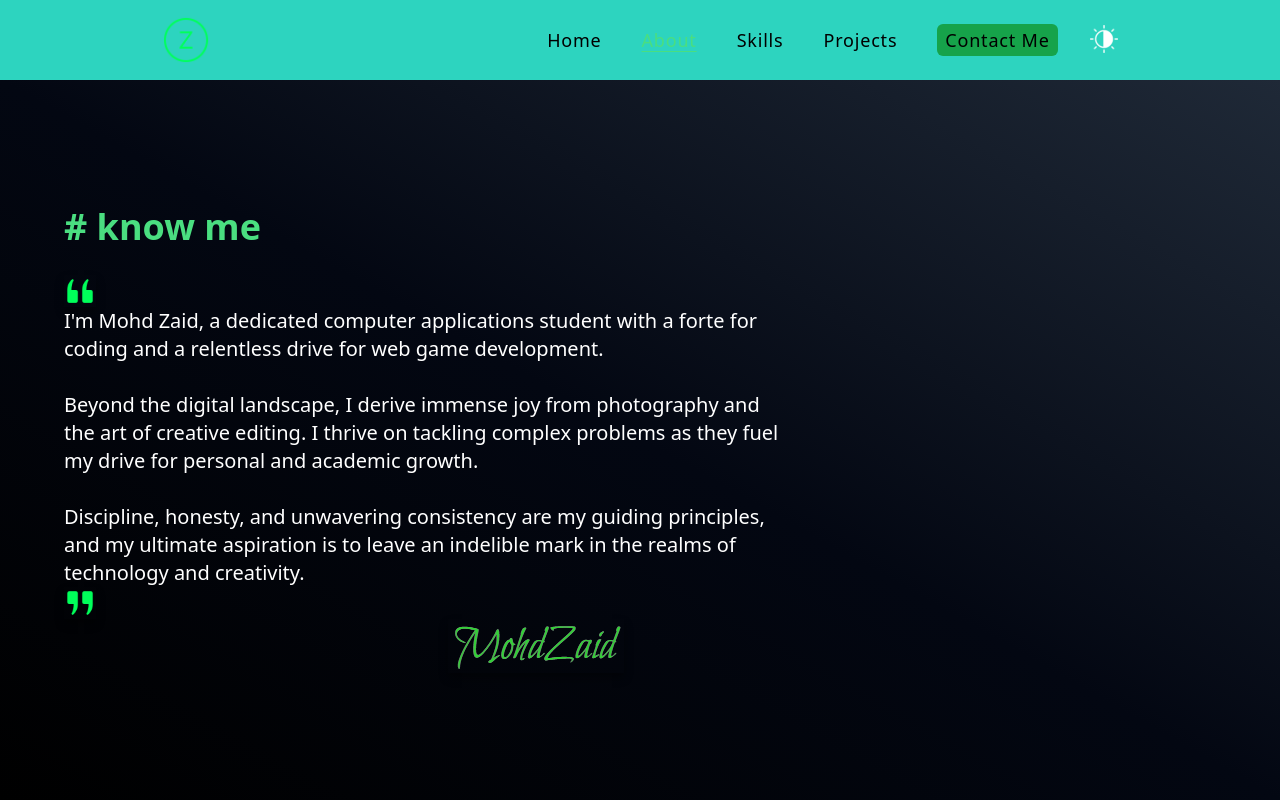
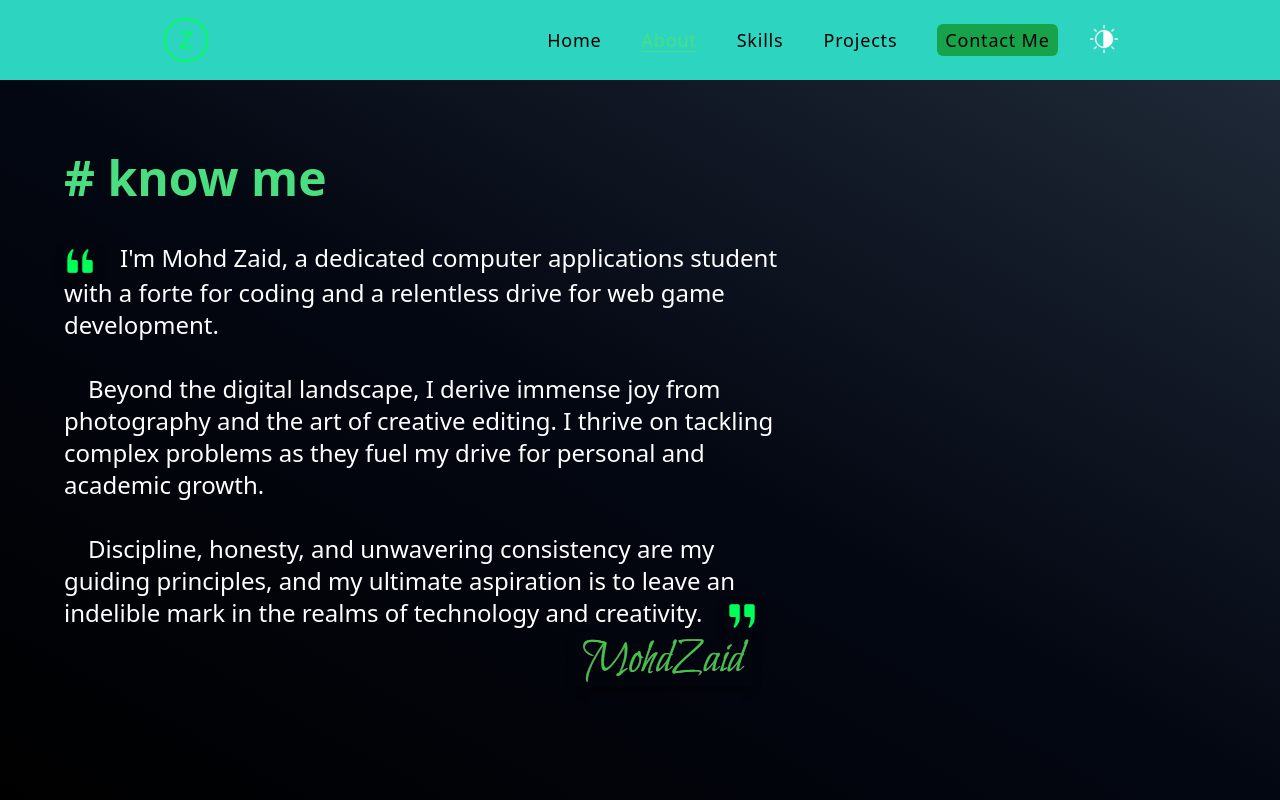
Before and after one commit to MohdZaid259/Portfolio, a React (Vite) app: page /about in a window 1280 px wide. Built offline with nearby package versions, Linux system fonts and the light colour scheme.

Commit message:
fixes skills

```diff
--- a/src/components/About.jsx
+++ b/src/components/About.jsx
@@ -12,16 +12,19 @@ export default function About() {
   return (
     <div className='flex h-full gap-7 justify-center bg-gradient-to-tr from-black  via-gray-950 to-gray-800 text-white'>
       <div className='flex flex-col pl-16 justify-center items-start '>
-        <h1 className='text-4xl mb-7 font-bold text-green-400'># know me</h1>
-        <p className='w-2/3 pr-20 text-xl'>
-          <img className='w-8' src={qopen} style={style} alt=""/>
-          I'm Mohd Zaid, a dedicated computer applications student with a forte for coding and a relentless drive for web game development.<br/><br/>
-          Beyond the digital landscape, I derive immense joy from photography and the art of creative editing. I thrive on tackling complex problems as they fuel my drive for personal and academic growth. <br/><br/>
-          Discipline, honesty, and unwavering consistency are my guiding principles, and my ultimate aspiration is to leave an indelible mark in the realms of technology and creativity.
-          <img className='w-8' src={qclose} style={style} alt=""/>
+        <h1 className='text-5xl -mt-10 mb-10 font-bold text-green-400'># know me</h1>
+        <p className='w-2/3 pr-20 text-2xl'>
+          <img className='inline w-8' src={qopen} style={style} alt=""/>
+          <p className='inline ml-6'>I'm Mohd Zaid, a dedicated computer applications student with a forte for coding and a relentless drive for web game development.<br/><br/></p>
+          <p className='inline ml-6'>
+          Beyond the digital landscape, I derive immense joy from photography and the art of creative editing. I thrive on tackling complex problems as they fuel my drive for personal and academic growth. <br/><br/></p>
+          <p className='inline ml-6 mr-6'>
+          Discipline, honesty, and unwavering consistency are my guiding principles, and my ultimate aspiration is to leave an indelible mark in the realms of technology and creativity.</p>
+          <img className='inline w-8' src={qclose} style={style} alt=""/>
         </p>
-        <img className='ml-96' src={signatureop} style={style} alt=""/>
+        <img className='ml-32rem' src={signatureop} style={style} alt=""/>
       </div>
     </div>
   )
 }
+// or use arbitrary value: ml-[32rem]
--- a/src/components/Contact.jsx
+++ b/src/components/Contact.jsx
@@ -32,14 +32,14 @@ function Contact() {
             <Link to="" target='_blank'><img className='invert w-7 my-2 hover:bg-pink-500 p-1 rounded' src={paperplane} alt="" /></Link>
         </div>
       </div>
-      <div className="flex flex-col border-2 border-green-40 w-2/5 h-4/5 bg-gray-900 rounded-lg p-5">
-        <h2 className='text-3xl mb-7'>Send us a message</h2>
-        <form onSubmit={handleSubmit} className='flex flex-col gap-4 ' action="">
+      <div className="flex flex-col border-2 border-green-40 w-2/6 h-2/3 bg-gray-900 rounded-lg p-5">
+        <h2 className='text-3xl mb-4'>Send us a message</h2>
+        <form onSubmit={handleSubmit} className='flex flex-col gap-2 ' action="">
             <input className='bg-gray-950 p-1 px-2 text-lg rounded-sm' type="text" placeholder="Full name*"/>
             <input className='bg-gray-950 p-1 px-2 text-lg rounded-sm' type="text" placeholder="Email address*"/>
             <input className='bg-gray-950 p-1 px-2 text-lg rounded-sm' type="text" placeholder="Subject"/>
             <textarea className='bg-gray-950 p-1 px-2 text-lg rounded-sm' name="" id="" cols="20" rows="5" placeholder="Message"/>
-            <button type='submit' className='bg-green-600 hover:bg-green-700 p-2 rounded-lg text-xl'>Send Message</button>
+            <button type='submit' className='bg-green-600 hover:bg-green-700 mt-3 p-2 rounded-lg text-xl'>Send Message</button>
         </form>
       </div>
   </div>
--- a/src/components/Navbar.jsx
+++ b/src/components/Navbar.jsx
@@ -52,8 +52,8 @@ export default function Header() {
                   : "opacity-0 sm:opacity-100 -translate-y-[140%] sm:translate-y-0"
               } flex flex-col sm:flex-row items-end sm:items-center gap-3 sm:gap-4 sm:text-lg transition-all duration-150 ease-in-out`}
             >
-            {navItems.map((item)=>(
-              <NavLink className={({isActive})=>`${isActive?'text-green-400 underline':''} mx-3 hover:underline underline-offset-4`} to={item.slug}>{item.name}</NavLink>
+            {navItems.map((item,id)=>(
+              <NavLink key={id} className={({isActive})=>`${isActive?'text-green-400 underline':''} mx-3 hover:underline underline-offset-4`} to={item.slug}>{item.name}</NavLink>
             ))}
             <NavLink className={({isActive})=>`${isActive?'bg-green-700':''} mx-3 rounded-md bg-green-600 px-2 py-0.5 hover:bg-green-700 text`} to='/contact'>Contact Me</NavLink>
             </ul>
--- a/src/components/Skills.jsx
+++ b/src/components/Skills.jsx
@@ -1,4 +1,4 @@
-import React from 'react'
+import React, { createElement, useEffect } from 'react'
 import html from '../Media/skills/html.png'
 import css from '../Media/skills/css.png'
 import atom from '../Media/skills/atom.png'
@@ -16,13 +16,32 @@ import mysql from '../Media/skills/mysql.png'
 import mongodb from '../Media/skills/mongodb.png'
 import git from '../Media/skills/git.png'
 import github from '../Media/skills/github.png'
+import '../style.css'
 
 function Skills() {
+  useEffect(()=>{
+    for(let i=0;i<25;i++){
+      const box = document.createElement('div')
+      box.className='box absolute'
+
+      const size = Math.random() * (78 - 10) + 15;
+      box.style.width = `${size}px`
+      box.style.height = `${size}px`
+      console.log(window.innerWidth/2)
+      const randomX = Math.random() * (window.innerWidth/2 - size);
+      const randomY = Math.random() * (window.innerHeight/2 - size);
+      box.style.left = `${randomX}px`;
+      box.style.top = `${randomY}px`;
+      box.style.marginTop = '7rem'
+      box.style.marginLeft = '3rem'
+
+      shapeContainer.appendChild(box)
+    }
+  },[])
+
   return (
     <div className='h-full flex p-10 gap-5 bg-gradient-to-tr from-black  via-gray-950 to-gray-800 text-white'>
-      <div className='flex w-3/5'>
-        <p className='my-auto'>Lorem ipsum dolor sit amet consectetur adipisicing elit. Minima hic dolorem error voluptatibus pariatur odit, quaerat mollitia, delectus blanditiis saepe, quasi velit facilis eveniet consequuntur quibusdam dolorum culpa distinctio eos! Similique non vel harum.</p>
-      </div>
+      <div id='shapeContainer' className='flex gap-3 flex-wrap w-3/5'></div>
       <div>
         <div className='flex flex-col flex-wrap gap-5'>
           <div className=''>
--- /dev/null
+++ b/src/style.css
@@ -0,0 +1,6 @@
+.box{
+  background-color: rgb(10, 9, 9);
+  border: 1px solid white;
+  border-radius: 50%;
+  text-align: center;
+}
--- a/tailwind.config.js
+++ b/tailwind.config.js
@@ -9,6 +9,9 @@ export default {
       height: {
         '7/10-screen': '70vh',
         '24-screen':'24vh'
+      },
+      margin: {
+        '32rem': '32rem',
       }
     },
   },
```
